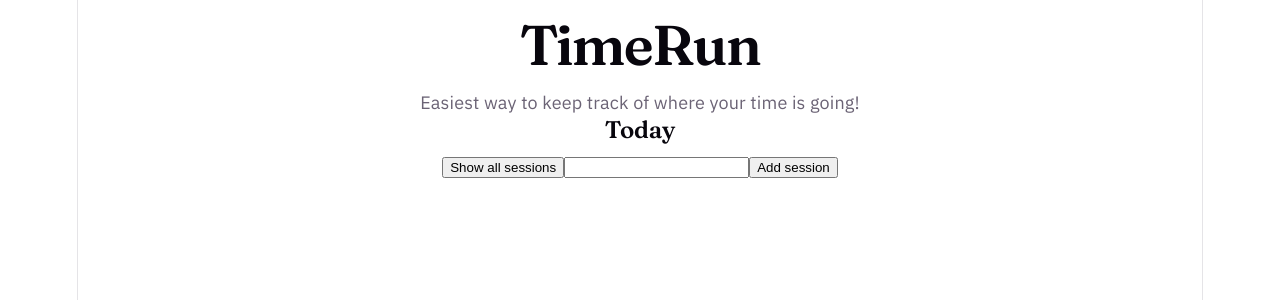
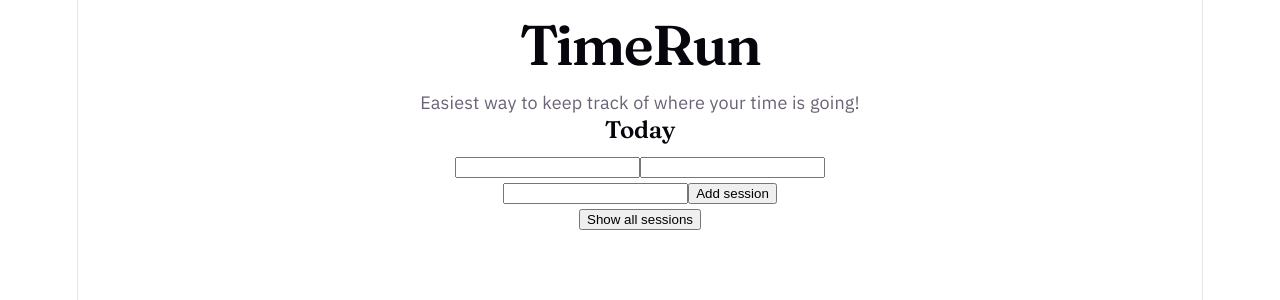
Before and after one commit to bansalkreya-ux/TimeRun, a React (Vite) app: page / in a window 1280 px wide. Shown: the top 300 px of the page. Built offline with nearby package versions, Linux system fonts and the light colour scheme.

Commit message:
feat: Add input of time feature -> user can choose time of new session themselves

```diff
--- a/src/App.jsx
+++ b/src/App.jsx
@@ -12,13 +12,15 @@ function App() {
   const [sessions, setSessions] = useState(initialSessions)
   const [showSessions, setShowSessions] = useState(false)
   const [activityName, setActivityName] = useState("")
+  const [startTime, setStartTime] = useState("")
+  const [endTime, setEndTime] = useState("")
 
   function handleShow() {
     setShowSessions(!showSessions)
   }
 
   function handleAdd() {
-    const newSession = { id: Date.now(), start: "16:00", end: "18:00", activity:activityName }
+    const newSession = { id: Date.now(), start:startTime, end:endTime, activity:activityName }
     const updated = [...sessions, newSession]
     setSessions(updated)
   }
@@ -29,6 +31,8 @@ function App() {
   }
 
 
+
+
   return (
     <div>
       <h1>TimeRun</h1>
@@ -36,9 +40,16 @@ function App() {
 
       <h2>Today</h2>
 
-      <button onClick={handleShow}>
-        Show all sessions
-      </button>
+      <div>
+        <input value={startTime} onChange={(event) => setStartTime(event.target.value)}>
+
+        </input>
+
+        <input value={endTime} onChange={(event) => setEndTime(event.target.value)}>
+
+        </input>
+
+      </div>
 
       <input value={activityName} onChange={(event) => setActivityName(event.target.value)}>
 
@@ -47,6 +58,14 @@ function App() {
       <button onClick={handleAdd}>
         Add session
       </button>
+
+      <div>
+         <button onClick={handleShow}>
+          Show all sessions
+        </button>
+      </div>
+
+
 
       {showSessions && (
         <ul>
```
